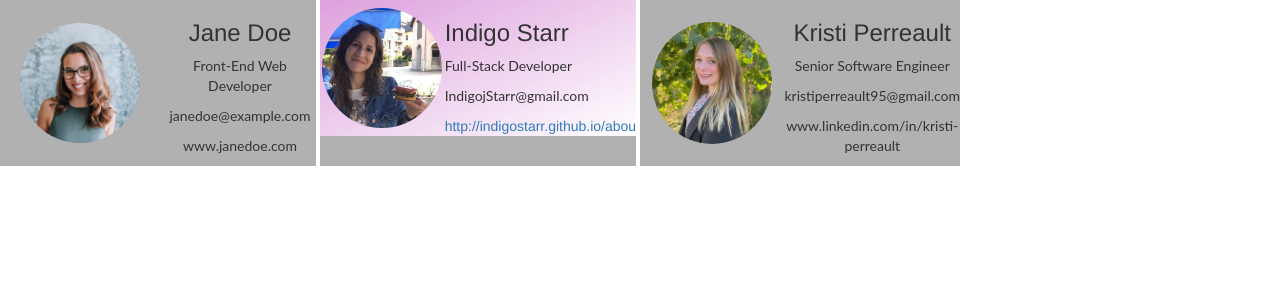
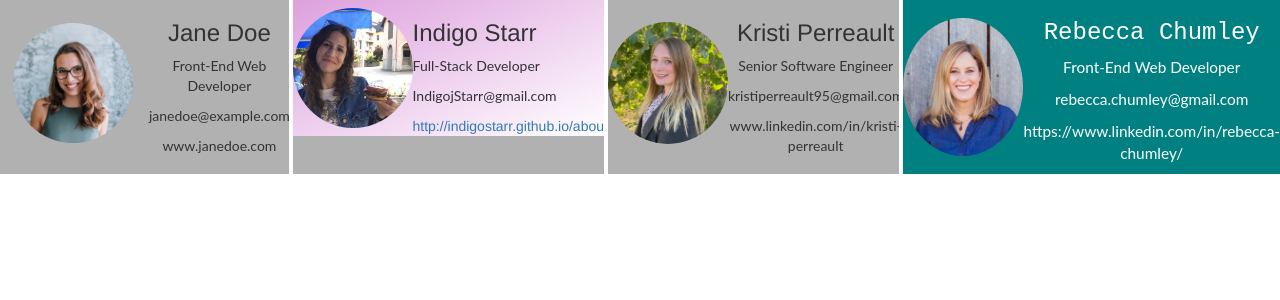
Before and after one commit to women-who-software/scrollodex, a React (Create React App) app: page / in a window 1280 px wide. Shown: the top 300 px of the page. Built offline with nearby package versions, Linux system fonts and the light colour scheme.

Commit message:
Create Chumley scrollodex card

```diff
--- /dev/null
+++ b/src/cards/chumleyCard/chumleyCard.jsx
@@ -0,0 +1,24 @@
+import React from 'react';
+import './chumleyCard.scss';
+import image from './chumley_headshot.png';
+
+//
+
+function ChumleyCard() {
+  return (
+    <div className="cardContainer chumley">
+      <div className="card">
+        <img className="imageContainer" src={image} alt="Rebecca Chumley" />
+      </div>
+
+      <div className="card">
+        <h3>Rebecca Chumley</h3>
+        <p>Front-End Web Developer</p>
+        <p>rebecca.chumley@gmail.com</p>
+        <p>https://www.linkedin.com/in/rebecca-chumley/</p>
+      </div>
+    </div>
+  );
+}
+
+export default ChumleyCard;
--- /dev/null
+++ b/src/cards/chumleyCard/chumleyCard.scss
@@ -0,0 +1,6 @@
+.chumley {
+  background: #008080;
+  color: white;
+  font-size: 1.1em;
+  font-family: 'Courier New', Courier, monospace;
+}
--- a/src/cardsDisplay.jsx
+++ b/src/cardsDisplay.jsx
@@ -5,6 +5,7 @@ import "./cardsDisplay.scss";
 import ExampleCard from "./cards/exampleCard/exampleCard";
 import IndigoCard from "./cards/indigoCard/indigoCard";
 import KristiCard from './cards/kristiCard/kristiCard';
+import ChumleyCard from "./cards/chumleyCard/chumleyCard";
 
 
 function CardsDisplay(props) {
@@ -22,6 +23,10 @@ function CardsDisplay(props) {
         <KristiCard />
       </div>
 
+      <div>
+        <ChumleyCard />
+      </div>
+
 
     </div>
   );
```
Also changed, not shown: src/cards/chumleyCard/chumley_headshot.png (added).
